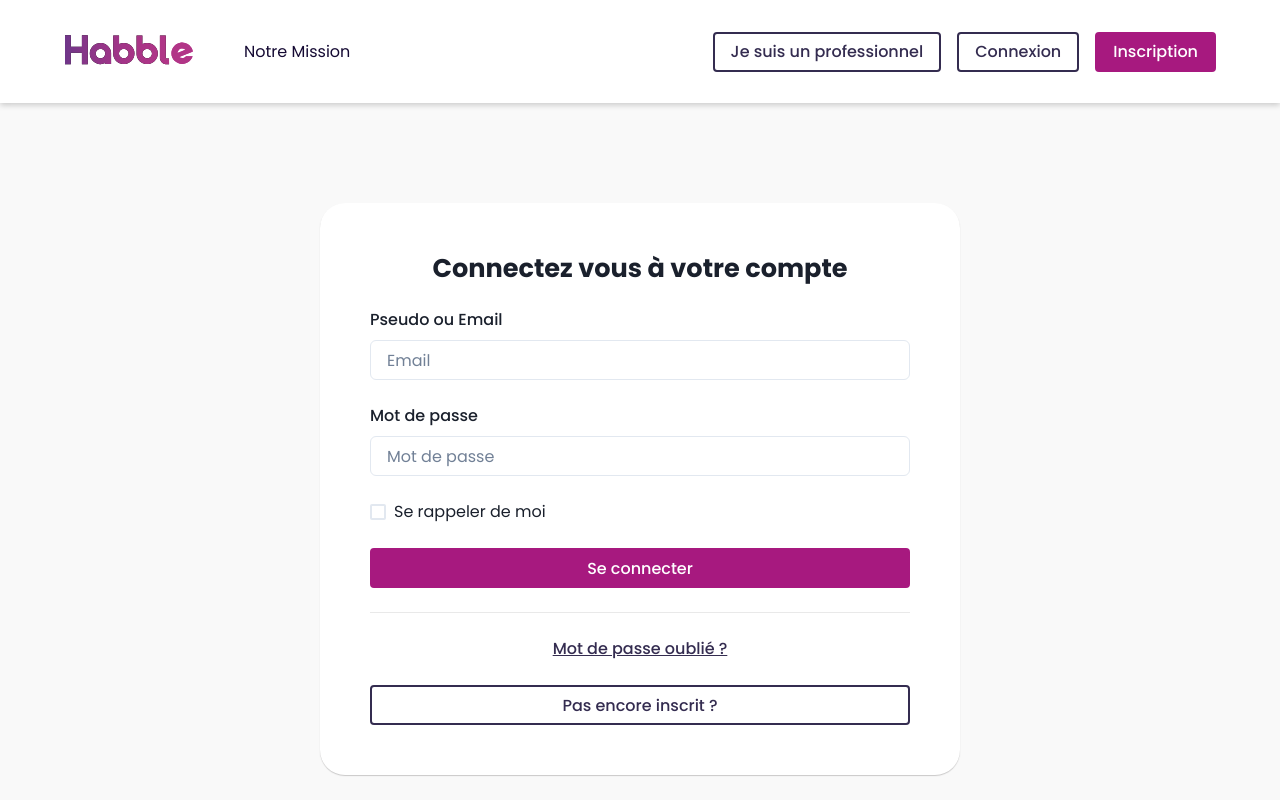
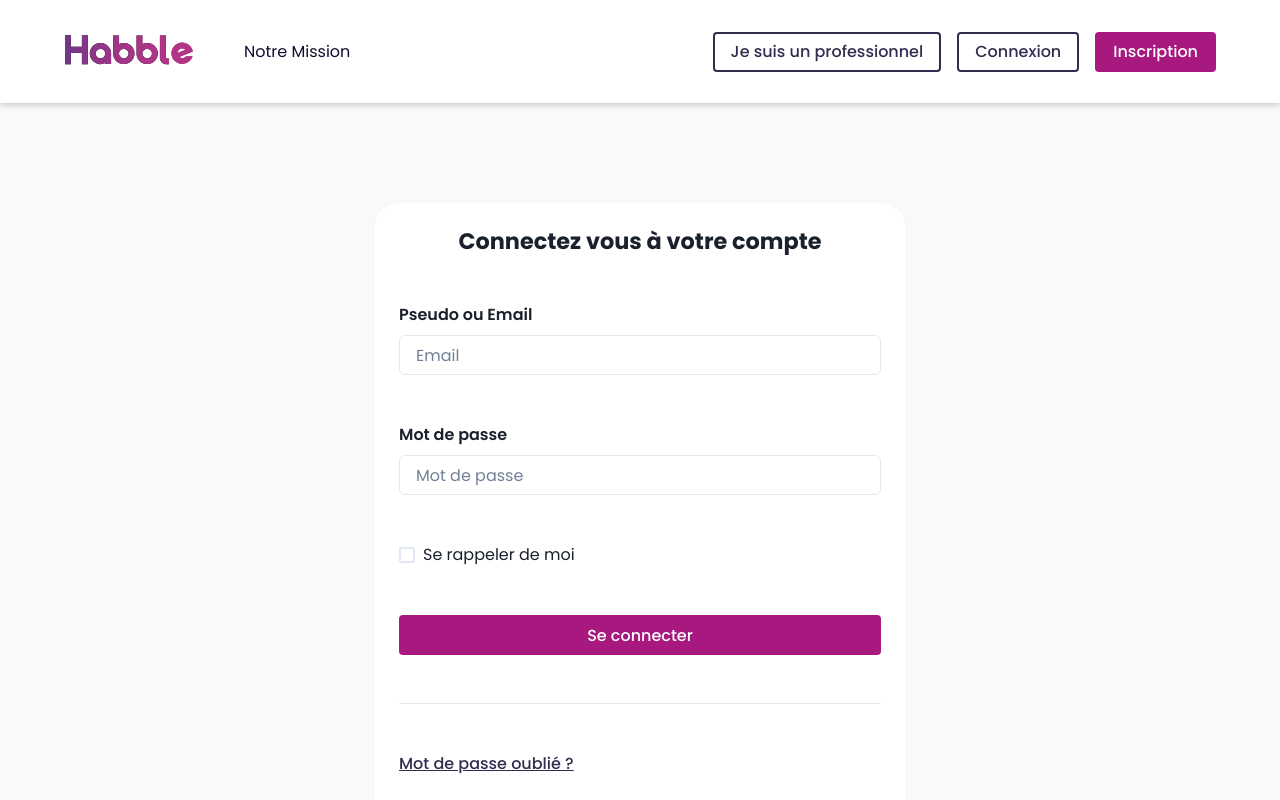
Before and after one commit to Zakari-B/Projet_WCS_3_Habble, a React (Vite) app in the folder frontend/: page /login in a window 1280 px wide. Shown: the top 800 px of the page. Built offline with nearby package versions, Linux system fonts and the light colour scheme.

Commit message:
Modifying style to look more closely like the original after changing the fonts used, added the searchParams to the registration form

```diff
--- a/frontend/src/App.jsx
+++ b/frontend/src/App.jsx
@@ -21,6 +21,7 @@ function App() {
         <Route path="/mentions-legales" element={<MentionsLegales />} />
         <Route path="/confidentialite" element={<Confidentialite />} />
         <Route path="/professionnel-handicap" element={<ProAccueil />} />
+        <Route path="/register/?role=:role" element={<Register />} />
         <Route path="/register" element={<Register />} />
         <Route path="/login" element={<LoginForm />} />
         {/* <Route path="*" element={<Error />} /> */}
--- a/frontend/src/components/LoginForm.jsx
+++ b/frontend/src/components/LoginForm.jsx
@@ -32,27 +32,30 @@ const loginForm = () => {
           m="auto"
           alignItems="center"
           boxShadow="0px 1px 1px 0px rgb(185 184 184 / 75%)"
-          marginY="100px"
+          marginTop="100px"
+          marginBottom="30px"
           borderRadius="25px"
-          padding={{ base: "0", lg: "50px" }}
+          padding={{ base: "0", md: "20px", lg: "25px" }}
         >
           <Stack
             className="loginConnexion"
-            spacing={6}
+            spacing={12}
             width="90vw"
-            maxWidth="540px"
+            maxWidth="482px"
             margin="auto"
           >
             <Heading
               as="h2"
               textAlign="center"
-              fontSize="1.6rem"
+              fontSize="1.4rem"
               fontWeight="700"
             >
               Connectez vous à votre compte
             </Heading>
             <FormControl>
-              <FormLabel htmlFor="loginEmail">Pseudo ou Email</FormLabel>
+              <FormLabel htmlFor="loginEmail" fontWeight="600">
+                Pseudo ou Email
+              </FormLabel>
               <Input
                 type="text"
                 id="loginEmail"
@@ -64,7 +67,9 @@ const loginForm = () => {
             </FormControl>
 
             <FormControl>
-              <FormLabel htmlFor="loginPassword">Mot de passe</FormLabel>
+              <FormLabel htmlFor="loginPassword" fontWeight="600">
+                Mot de passe
+              </FormLabel>
               <Input
                 type="password"
                 id="loginPassword"
@@ -96,7 +101,6 @@ const loginForm = () => {
             <Divider />
             <Link to="/forgot-password">
               <Text
-                textAlign="center"
                 fontWeight="500"
                 textDecoration="underline"
                 color="#342c50"
--- a/frontend/src/components/PasswordReset.jsx
+++ b/frontend/src/components/PasswordReset.jsx
@@ -25,12 +25,14 @@ const passwordReset = () => {
         <Flex
           className="loginForm"
           bgColor="white"
+          maxWidth="482px"
           m="auto"
           alignItems="center"
           boxShadow="0px 1px 1px 0px rgb(185 184 184 / 75%)"
-          marginY="100px"
+          marginTop="100px"
+          marginBottom="30px"
           borderRadius="25px"
-          padding={{ base: "0", lg: "50px" }}
+          padding={{ base: "0", md: "30px", lg: "40px" }}
         >
           <Stack
             className="passwordResetForm"
@@ -42,12 +44,12 @@ const passwordReset = () => {
             <Heading
               as="h2"
               textAlign="center"
-              fontSize="1.6rem"
+              fontSize="1.4rem"
               fontWeight="700"
             >
               Réinitialisez votre mot de passe
             </Heading>
-            <Text textAlign="center">
+            <Text textAlign="center" lineHeight="2">
               Saisissez votre adresse e-mail ci-dessous. Nous chercherons votre
               compte et vous enverrons un e-mail de réinitialisation de mot de
               passe.
--- a/frontend/src/components/SignupForm.jsx
+++ b/frontend/src/components/SignupForm.jsx
@@ -1,5 +1,5 @@
 import React, { useState } from "react";
-import { Link } from "react-router-dom";
+import { Link, useSearchParams } from "react-router-dom";
 import {
   Stack,
   Text,
@@ -19,33 +19,39 @@ const signupForm = () => {
   const [signupNickname, setSignupNickname] = useState("");
   const [signupPassword, setSignupPassword] = useState("");
   const [signupPasswordRepeat, setSignupPasswordRepeat] = useState("");
+  const [searchParams] = useSearchParams();
+  const role = searchParams.get("role");
 
   return (
     <Flex bgColor="background.gray" alignItems="center">
       <Flex
         className="signupForm"
         bgColor="white"
+        maxWidth="482px"
         m="auto"
         alignItems="center"
         boxShadow="0px 1px 1px 0px rgb(185 184 184 / 75%)"
-        marginY="100px"
+        marginTop="100px"
+        marginBottom="30px"
         borderRadius="25px"
-        padding={{ base: "0", lg: "50px" }}
+        padding={{ base: "0", md: "30px", lg: "40px" }}
       >
         <Stack
           className="noAccount"
-          spacing={6}
+          spacing={8}
           width="90vw"
-          maxWidth="540px"
+          maxWidth="482px"
           margin="auto"
         >
           <Heading
             as="h2"
             textAlign="center"
-            fontSize="1.6rem"
+            fontSize="1.4rem"
             fontWeight="700"
           >
-            Créer un compte gratuitement
+            {role === "employer"
+              ? "Créer un compte gratuitement"
+              : "Inscription Professionnels"}
           </Heading>
           <FormControl>
             <Input
```
